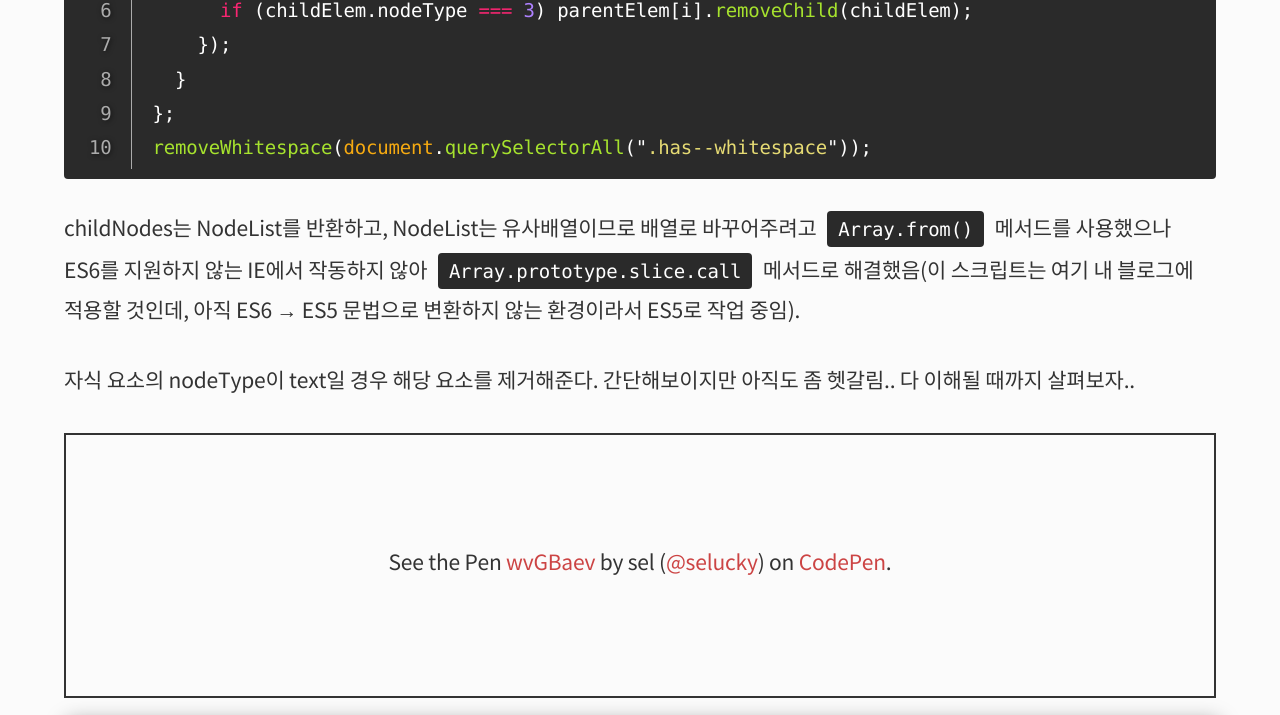
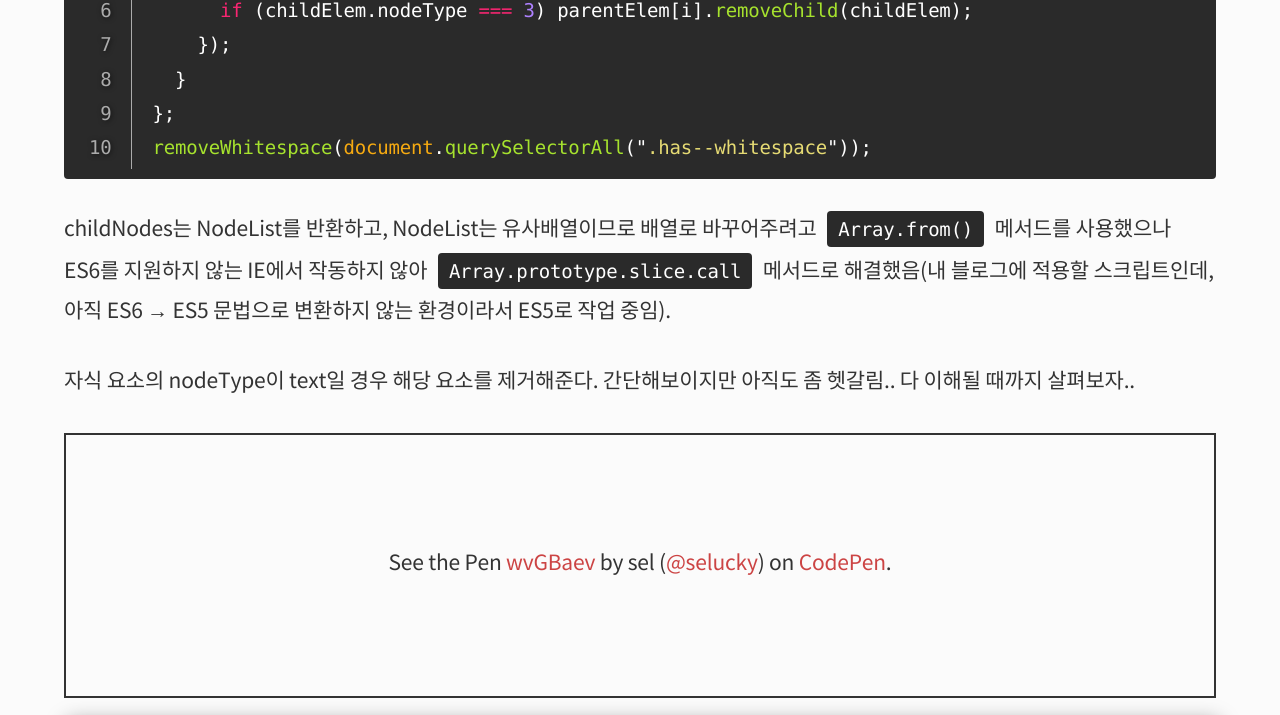
Before and after one commit to selosele/selosele.github.io, a Jekyll site: the page built from _posts/2020-08-06-remove-whitespace.md, in a window 1280 px wide and 900 px high, scrolled down 1293 px, cut to the strip 0-715 px from the top of the window. Built offline with Jekyll 4.4.1, drawn with Linux system fonts in a browser that asks for light colours; cached includes are drawn as plain includes; comment, search, counter and statistics services are not loaded.

Commit message:
포스트 수정

````diff
--- a/_posts/2020-08-06-remove-whitespace.md
+++ b/_posts/2020-08-06-remove-whitespace.md
@@ -54,7 +54,7 @@ var removeWhitespace = function(parentElem) {
 removeWhitespace(document.querySelectorAll(".has--whitespace"));
 ```
 
-childNodes는 NodeList를 반환하고, NodeList는 유사배열이므로 배열로 바꾸어주려고 ```Array.from()```{:.language-javascript} 메서드를 사용했으나 ES6를 지원하지 않는 IE에서 작동하지 않아 ```Array.prototype.slice.call```{:.language-javascript} 메서드로 해결했음(이 스크립트는 여기 내 블로그에 적용할 것인데, 아직 ES6 &rarr; ES5 문법으로 변환하지 않는 환경이라서 ES5로 작업 중임).
+childNodes는 NodeList를 반환하고, NodeList는 유사배열이므로 배열로 바꾸어주려고 ```Array.from()```{:.language-javascript} 메서드를 사용했으나 ES6를 지원하지 않는 IE에서 작동하지 않아 ```Array.prototype.slice.call```{:.language-javascript} 메서드로 해결했음(내 블로그에 적용할 스크립트인데, 아직 ES6 &rarr; ES5 문법으로 변환하지 않는 환경이라서 ES5로 작업 중임).
 
 자식 요소의 nodeType이 text일 경우 해당 요소를 제거해준다. 간단해보이지만 아직도 좀 헷갈림.. 다 이해될 때까지 살펴보자..
 
````
